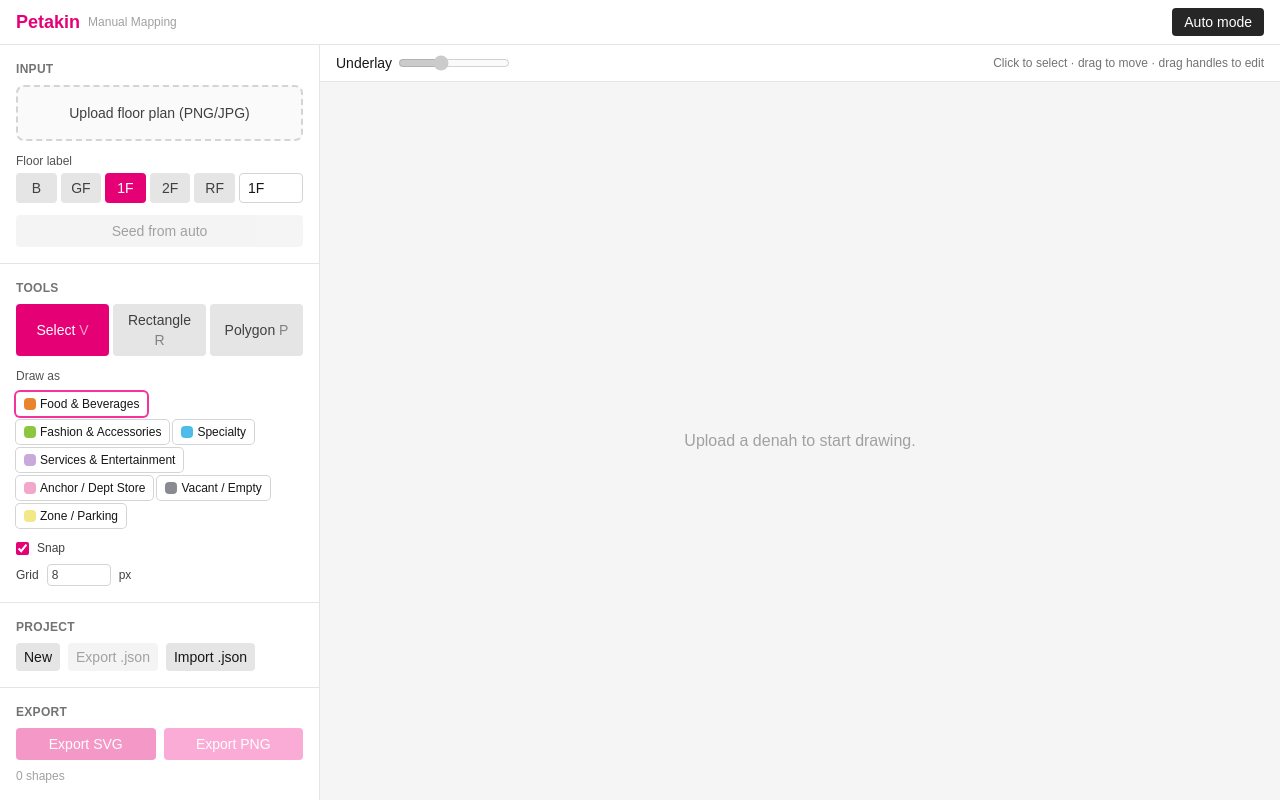
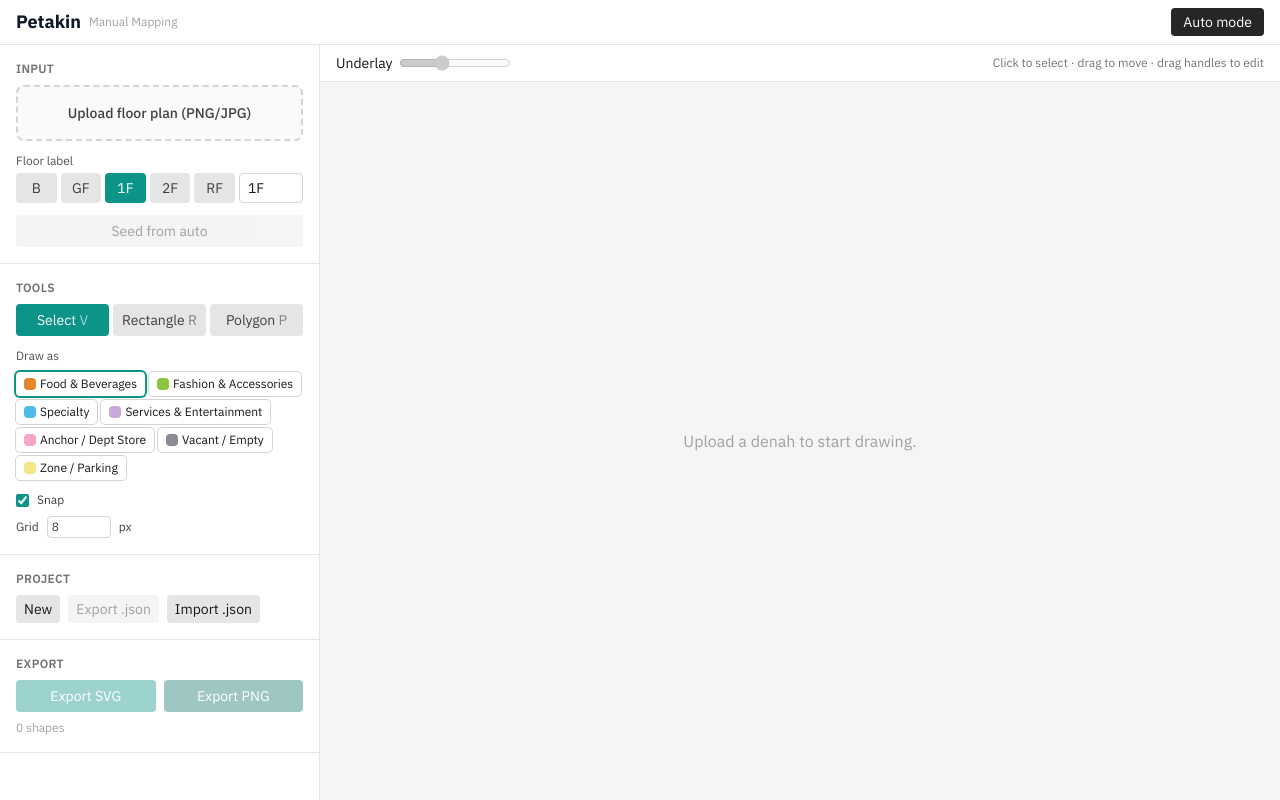
Before and after one commit to yvdist/petakin, a Next.js app in the folder frontend/: page /manual in a window 1280 px wide. Built offline with nearby package versions, Linux system fonts and the light colour scheme.

Commit message:
chore: refactor styles and update branding colors across the application.

```diff
--- a/frontend/app/batch/page.tsx
+++ b/frontend/app/batch/page.tsx
@@ -73,7 +73,7 @@ export default function BatchPage() {
   return (
     <div className="mx-auto max-w-3xl p-6">
       <div className="mb-4 flex items-center justify-between">
-        <h1 className="text-xl font-bold text-pink-600">Petakin — Batch mode</h1>
+        <h1 className="text-xl font-bold text-ink">Petakin — Batch mode</h1>
         <Link href="/" className="rounded bg-neutral-800 px-3 py-1 text-sm text-white">← Editor</Link>
       </div>
 
@@ -92,7 +92,7 @@ export default function BatchPage() {
           onChange={(e) => e.target.files && addFiles(e.target.files)} />
         <div className="flex-1" />
         <button onClick={run} disabled={!items.length || running}
-          className="rounded bg-pink-600 px-4 py-1.5 text-sm text-white disabled:opacity-40">
+          className="rounded bg-brand px-4 py-1.5 text-sm text-white hover:bg-brand-hover disabled:opacity-40">
           {running ? "Processing…" : "Process & download ZIP"}
         </button>
       </div>
@@ -108,7 +108,7 @@ export default function BatchPage() {
             <span className={
               it.status === "done" ? "text-emerald-600" :
               it.status === "error" ? "text-red-600" :
-              it.status === "processing" ? "text-pink-600" : "text-neutral-400"
+              it.status === "processing" ? "text-brand" : "text-neutral-400"
             }>
               {it.status === "done" ? `${it.units} units` : it.status}
             </span>
--- a/frontend/app/globals.css
+++ b/frontend/app/globals.css
@@ -1,8 +1,18 @@
 @import "tailwindcss";
+
+/* Petakin brand — drafting desk (ink + signal teal) */
+@theme {
+  --color-brand: #0d9488;
+  --color-brand-hover: #0f766e;
+  --color-brand-soft: #ccfbf1;
+  --color-ink: #0f172a;
+  --font-sans: var(--font-ibm-plex-sans), ui-sans-serif, system-ui, sans-serif;
+  --font-mono: var(--font-ibm-plex-mono), ui-monospace, monospace;
+}
 
 html,
 body {
-  font-family: Arial, Helvetica, sans-serif;
+  font-family: var(--font-sans);
 }
 
 /* checkerboard to visualize SVG transparency */
--- a/frontend/app/layout.tsx
+++ b/frontend/app/layout.tsx
@@ -1,17 +1,33 @@
 import type { Metadata } from "next";
+import { IBM_Plex_Mono, IBM_Plex_Sans } from "next/font/google";
 import "./globals.css";
+
+const plexSans = IBM_Plex_Sans({
+  subsets: ["latin"],
+  weight: ["400", "500", "600", "700"],
+  variable: "--font-ibm-plex-sans",
+  display: "swap",
+});
+
+const plexMono = IBM_Plex_Mono({
+  subsets: ["latin"],
+  weight: ["400", "500"],
+  variable: "--font-ibm-plex-mono",
+  display: "swap",
+});
 
 export const metadata: Metadata = {
   title: "Petakin — Floor Plan → Flat SVG",
-  description: "Turn raster mall floor plans into clean flat color-block SVGs.",
+  description:
+    "Turn raster mall and retail floor plans into clean flat color-block SVGs for mapping and design.",
 };
 
 export default function RootLayout({
   children,
 }: Readonly<{ children: React.ReactNode }>) {
   return (
-    <html lang="en" className="h-full antialiased">
-      <body className="min-h-full bg-neutral-100 text-neutral-900">{children}</body>
+    <html lang="en" className={`h-full antialiased ${plexSans.variable} ${plexMono.variable}`}>
+      <body className="min-h-full bg-neutral-100 font-sans text-neutral-900">{children}</body>
     </html>
   );
 }
--- a/frontend/app/manual/page.tsx
+++ b/frontend/app/manual/page.tsx
@@ -243,11 +243,11 @@ export default function ManualPage() {
     <div className="flex h-screen flex-col">
       <header className="flex items-center justify-between border-b border-neutral-200 bg-white px-4 py-2">
         <div className="flex items-center gap-2">
-          <span className="text-lg font-bold text-pink-600">Petakin</span>
+          <span className="text-lg font-bold text-ink">Petakin</span>
           <span className="text-xs text-neutral-400">Manual Mapping</span>
         </div>
         <div className="flex items-center gap-3 text-sm">
-          {busy && <span className="text-pink-600">Seeding…</span>}
+          {busy && <span className="text-brand">Seeding…</span>}
           <span className="text-xs text-neutral-400">
             {saved === "saving" ? "Saving…" : saved === "saved" ? "Autosaved" : ""}
           </span>
@@ -280,7 +280,7 @@ export default function ManualPage() {
                   key={t.key}
                   onClick={() => setTool(t.key)}
                   className={`flex-1 rounded px-2 py-1.5 text-sm ${
-                    tool === t.key ? "bg-pink-600 text-white" : "bg-neutral-200 text-neutral-700"
+                    tool === t.key ? "bg-brand text-white" : "bg-neutral-200 text-neutral-700"
                   }`}
                 >
                   {t.label} <span className="opacity-60">{t.hint}</span>
@@ -294,7 +294,7 @@ export default function ManualPage() {
                   key={c}
                   onClick={() => setDrawCat(c)}
                   className={`flex items-center gap-1 rounded px-2 py-1 text-xs ${
-                    drawCat === c ? "ring-2 ring-pink-500" : "ring-1 ring-neutral-300"
+                    drawCat === c ? "ring-2 ring-brand" : "ring-1 ring-neutral-300"
                   }`}
                 >
                   <span className="h-3 w-3 rounded-sm" style={{ background: CATEGORY_COLORS[c] }} />
@@ -303,7 +303,7 @@ export default function ManualPage() {
               ))}
             </div>
             <label className="flex items-center gap-2 text-xs text-neutral-700">
-              <input type="checkbox" checked={snap} onChange={(e) => setSnap(e.target.checked)} className="accent-pink-600" />
+              <input type="checkbox" checked={snap} onChange={(e) => setSnap(e.target.checked)} className="accent-brand" />
               Snap
             </label>
             <label className="mt-2 flex items-center gap-2 text-xs text-neutral-700">
@@ -329,7 +329,7 @@ export default function ManualPage() {
                     key={c}
                     onClick={() => patchShape(selShape.id, { category: c, fill: defaultFill(c) })}
                     className={`flex items-center gap-1 rounded px-2 py-1 text-xs ${
-                      selShape.category === c ? "ring-2 ring-pink-500" : "ring-1 ring-neutral-300"
+                      selShape.category === c ? "ring-2 ring-brand" : "ring-1 ring-neutral-300"
                     }`}
                   >
                     <span className="h-3 w-3 rounded-sm" style={{ background: CATEGORY_COLORS[c] }} />
@@ -375,9 +375,9 @@ export default function ManualPage() {
           <Section title="Export">
             <div className="flex gap-2">
               <button onClick={doExportSvg} disabled={!project || !project.shapes.length}
-                className="flex-1 rounded bg-pink-600 px-2 py-1.5 text-sm text-white disabled:opacity-40">Export SVG</button>
+                className="flex-1 rounded bg-brand px-2 py-1.5 text-sm text-white hover:bg-brand-hover disabled:opacity-40">Export SVG</button>
               <button onClick={doExportPng} disabled={!project || !project.shapes.length}
-                className="flex-1 rounded bg-pink-500 px-2 py-1.5 text-sm text-white disabled:opacity-40">Export PNG</button>
+                className="flex-1 rounded bg-brand-hover px-2 py-1.5 text-sm text-white disabled:opacity-40">Export PNG</button>
             </div>
             <div className="mt-2 text-xs text-neutral-400">{project?.shapes.length ?? 0} shapes</div>
           </Section>
@@ -395,7 +395,7 @@ export default function ManualPage() {
                 step={0.05}
                 value={project?.bg.opacity ?? 0.4}
                 onChange={(e) => setOpacity(Number(e.target.value))}
-                className="w-28 accent-pink-600"
+                className="w-28 accent-brand"
                 disabled={!hasImage}
               />
             </label>
@@ -428,7 +428,7 @@ export default function ManualPage() {
 
             {busy && (
               <div className="pointer-events-none absolute inset-0 z-30 flex flex-col items-center justify-center gap-3 bg-white/40 backdrop-blur-[2px]">
-                <div className="h-10 w-10 animate-spin rounded-full border-4 border-pink-200 border-t-pink-600" />
+                <div className="h-10 w-10 animate-spin rounded-full border-4 border-brand-soft border-t-brand" />
                 <div className="rounded-full bg-white/90 px-3 py-1 text-xs font-medium text-neutral-700 shadow-sm">Seeding from auto…</div>
               </div>
             )}
--- a/frontend/components/HueEditor.tsx
+++ b/frontend/components/HueEditor.tsx
@@ -17,7 +17,7 @@ export default function HueEditor({
     <div>
       <button
         onClick={() => setOpen((o) => !o)}
-        className="mb-2 text-xs font-medium text-pink-600 hover:underline"
+        className="mb-2 text-xs font-medium text-brand hover:underline"
       >
         {open ? "▾ Hide hue lists" : "▸ Edit hue lists"}
       </button>
--- a/frontend/components/Sliders.tsx
+++ b/frontend/components/Sliders.tsx
@@ -45,7 +45,7 @@ export default function Sliders({
             step={r.step}
             value={config[r.key] as number}
             onChange={(e) => onChange(r.key, Number(e.target.value))}
-            className="w-full accent-pink-600"
+            className="w-full accent-brand"
           />
         </label>
       ))}
--- a/frontend/components/Uploader.tsx
+++ b/frontend/components/Uploader.tsx
@@ -19,7 +19,7 @@ export default function Uploader({
     <div className="space-y-3">
       <div
         onClick={() => ref.current?.click()}
-        className="cursor-pointer rounded-lg border-2 border-dashed border-neutral-300 bg-neutral-50 p-4 text-center hover:border-pink-500"
+        className="cursor-pointer rounded-lg border-2 border-dashed border-neutral-300 bg-neutral-50 p-4 text-center hover:border-brand"
       >
         <div className="text-sm font-medium text-neutral-700">
           {fileName ? "Change image" : "Upload floor plan (PNG/JPG)"}
@@ -41,7 +41,7 @@ export default function Uploader({
               key={f}
               onClick={() => onFloor(f)}
               className={`flex-1 rounded px-2 py-1 text-sm ${
-                floor === f ? "bg-pink-600 text-white" : "bg-neutral-200 text-neutral-700"
+                floor === f ? "bg-brand text-white" : "bg-neutral-200 text-neutral-700"
               }`}
             >
               {f}
```
Also changed, not shown: frontend/app/page.tsx (+9 -9 lines).
